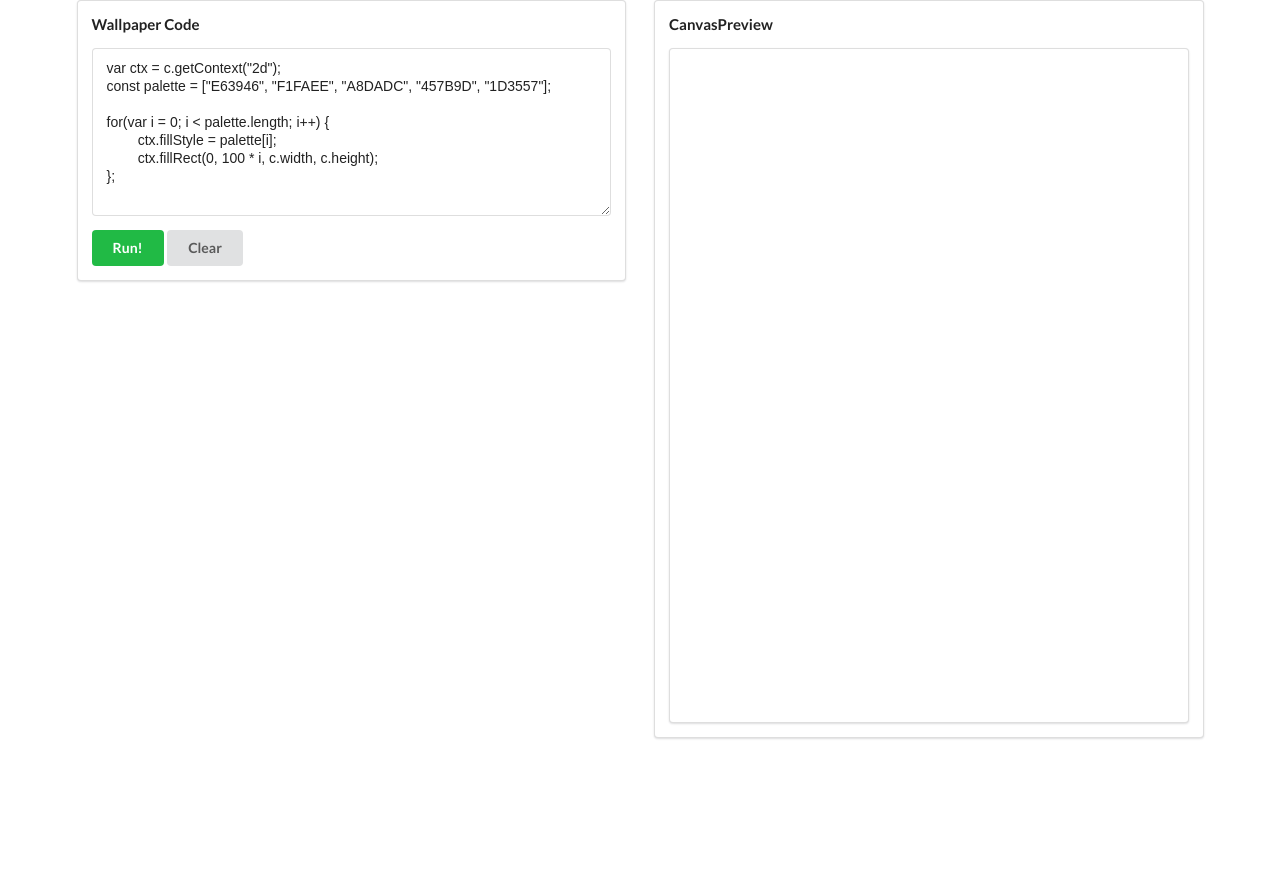
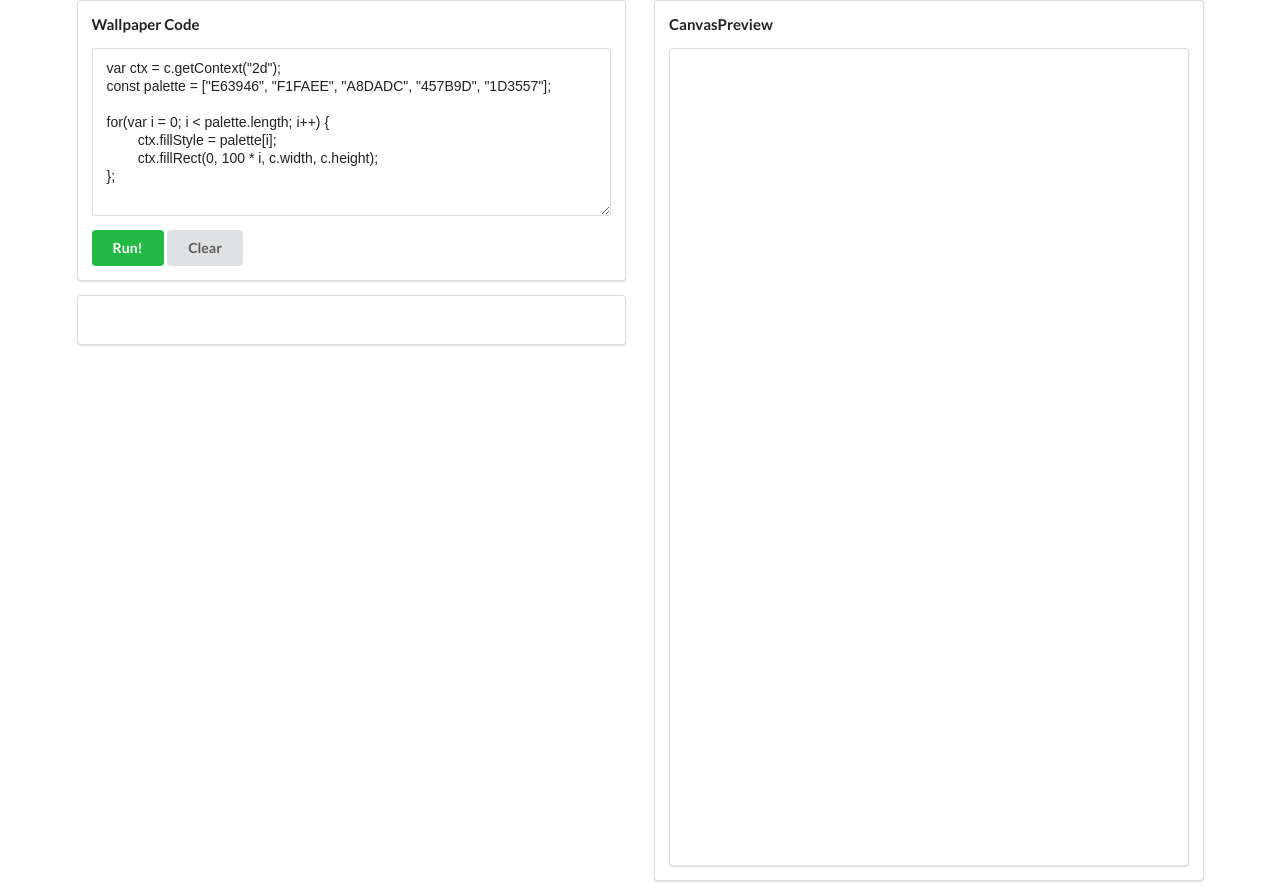
Before and after one commit to hdmi/Wallpaper-Code-Editor, a React (Create React App) app: page / in a window 1280 px wide. Before the commit the page ends 800 px from the top, so only its background shows below. Built offline with nearby package versions, Linux system fonts and the light colour scheme.

Commit message:
Fitting canvas in available space

```diff
--- a/src/components/App.js
+++ b/src/components/App.js
@@ -1,6 +1,7 @@
 import React from 'react';
 import CodeEditor from './CodeEditor';
 import CanvasPreview from './CanvasPreview';
+import SaveList from './SaveList';
 
 
 class App extends React.Component {
@@ -17,6 +18,9 @@ class App extends React.Component {
             <div className="ui segment">
               <CodeEditor canvasRef={this.canvasRef}/>
             </div>
+            <div className="ui segment">
+              <SaveList/>
+            </div>
           </div>
           <div className="eight wide column" style={{backgroundColor:''}}>
             <div className="ui segment">
--- a/src/components/CanvasPreview.js
+++ b/src/components/CanvasPreview.js
@@ -5,7 +5,7 @@ class CanvasPreview extends React.Component {
 
   constructor(props) {
     super(props);
-    this.state = {height: 1920, width: 1080, ratio: 1/3, imgBlob: null };
+    this.state = {height: 1920, width: 1080, ratio: 1, imgBlob: null };
   }
 
   onClickCanvas = (e) => {
@@ -23,7 +23,12 @@ class CanvasPreview extends React.Component {
       <div>
         <h4>CanvasPreview</h4>
         <div className="ui center aligned segment">
-          <canvas height={height*ratio} width={width*ratio} ref={this.props.canvasRef} onClick={this.onClickCanvas}/>
+          <canvas
+            height={height*ratio}
+            width={width*ratio}
+            style={{width: '90%'}}
+            ref={this.props.canvasRef}
+            onClick={this.onClickCanvas} />
         </div>
       </div>
     );
--- /dev/null
+++ b/src/components/SaveList.js
@@ -0,0 +1,13 @@
+import React from 'react';
+
+
+class SaveList extends React.Component {
+
+    render() {
+      return (
+        <div className="ui small images"> SaveList </div>
+      );
+    }
+}
+
+export default SaveList;
```
